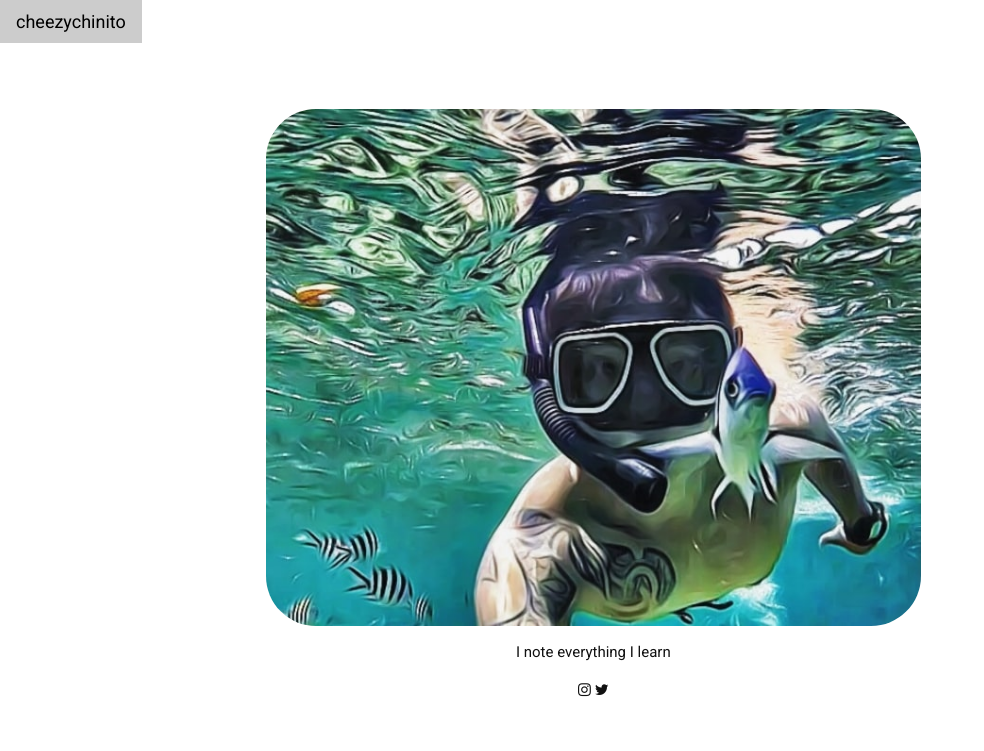
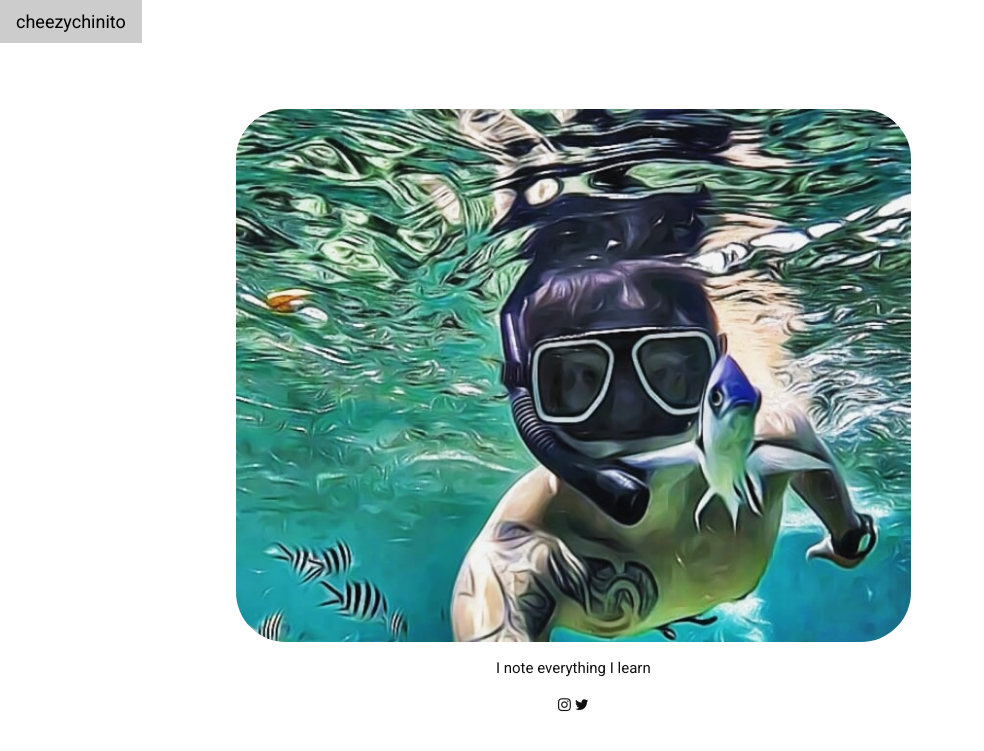
Before and after one commit to agyago/agyago.github.io, a Jekyll site: the page built from index.html, in a window 1280 px wide. Shown: the top 751 px of the page, without its empty margins (0-984 px from the left). Built offline with Jekyll 4.4.1, drawn with Linux system fonts in a browser that asks for light colours; comment, search, counter and statistics services are not loaded.

Commit message:
sidebarchanges

```diff
--- a/_includes/sidebar.html
+++ b/_includes/sidebar.html
@@ -13,4 +13,4 @@
 <div class="w3-overlay w3-hide-large" onclick="w3_close()" style="cursor:pointer" title="close side menu" id="myOverlay"></div>
 
 <!-- Main content: shift it to the right by 250 pixels when the sidebar is visible -->
-<div class="w3-main" style="margin-left:250px">
+<div class="w3-main" style="margin-left:220px">
```
